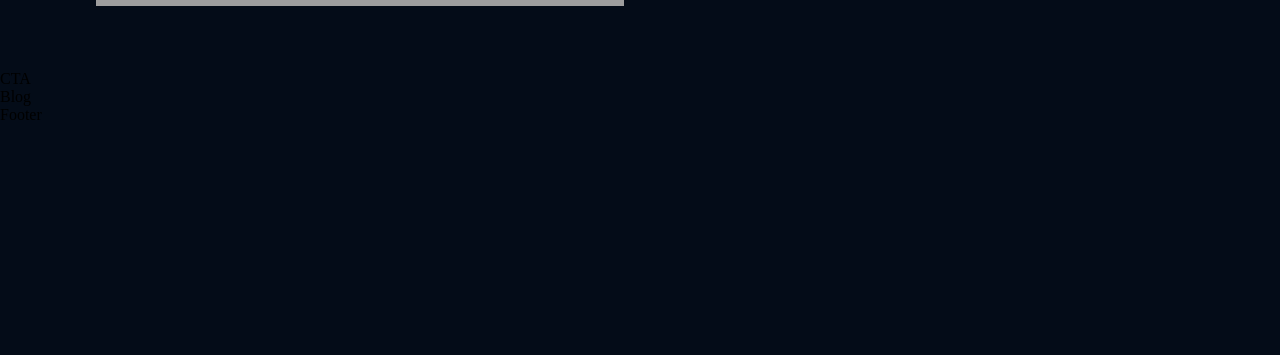
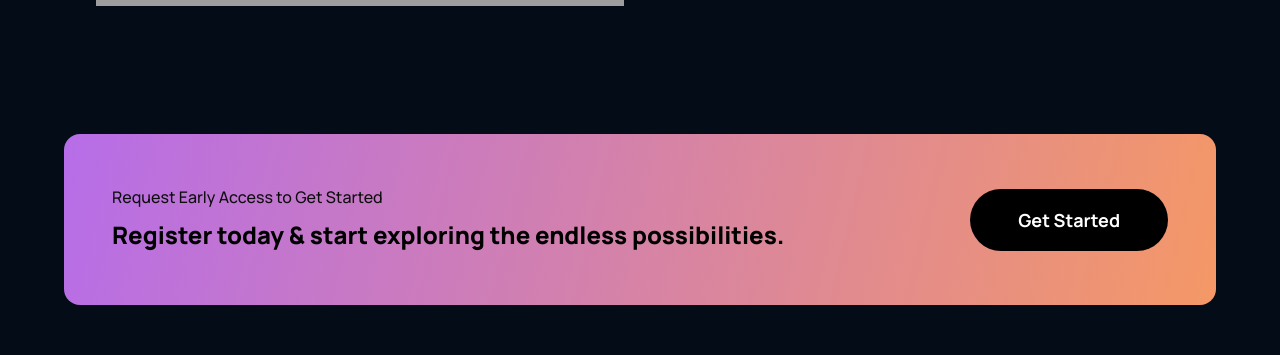
Before and after one commit to Jesus711/Modern-UI-UX-Website, a React (Create React App) app: page / in a window 1280 px wide. Shown: the part 2839-3194 px from the top of the page. Before the commit the page ends 2963 px from the top, so only its background shows below. Built offline with nearby package versions, Linux system fonts and the light colour scheme; grey boxes are pictures that could not be loaded.

Commit message:
Finished Click To Action section of webpage (CTA)

```diff
--- a/src/components/cta/CTA.jsx
+++ b/src/components/cta/CTA.jsx
@@ -1,9 +1,20 @@
 import React from 'react'
 import './cta.css'
 
+
+// Click To Action
 const CTA = () => {
   return (
-    <div>CTA</div>
+    <div className="gpt3__cta">
+      <div className="gpt3__cta-content">
+        <p>Request Early Access to Get Started</p>
+        <h3>Register today & start exploring the endless possibilities.</h3>
+      </div>
+      <div className="gpt3__cta-btn">
+        <button type="button">Get Started</button>
+      </div>
+
+    </div>
   )
 }
 
--- a/src/components/cta/cta.css
+++ b/src/components/cta/cta.css
@@ -0,0 +1,80 @@
+.gpt3__cta {
+    border-radius: 1rem;
+
+    display: flex;
+    flex-direction: row;
+    justify-content: space-between;
+    align-items: center;
+    background: var(--gradient-bar);
+    padding: 3rem;
+    margin: 4rem;
+}
+
+.gpt3__cta-content p {
+    font-family: var(--font-family);
+    font-weight: 500;
+    font-size: 16px;
+    line-height: 30px;
+    color: #0E0E0E;
+}
+
+.gpt3__cta-content h3 {
+    font-family: var(--font-family);
+    font-weight: 800;
+    font-size: 24px;
+    line-height: 45px;
+    color: #000;
+}
+
+
+.gpt3__cta-btn {
+    display: flex;
+    justify-content: center;
+    align-items: center;
+    margin-left: 2rem;
+}
+
+.gpt3__cta-btn button {
+    background: #000;
+    color: #FFF;
+
+    padding: 1rem 3rem;
+    border-radius: 40px;
+
+    font-family: var(--font-family);
+    font-weight: bold;
+    font-size: 18px;
+    line-height: 30px;
+
+    outline: none;
+    border: none;
+    cursor: pointer;
+    min-width: 150px;
+}
+
+@media screen and (max-width: 1200px) {
+    .gpt3__cta-btn button{
+        padding: 0.75rem 1.5rem;
+    }
+}
+
+@media screen and (max-width: 650px) {
+    .gpt3__cta {
+        flex-direction: column;
+    }
+
+    .gpt3__cta-btn {
+        margin: 2rem 0 0;
+    }
+}
+
+@media screen and (max-width: 550px) {
+    .gpt3__cta {
+        margin: 4rem 2rem;
+    }
+
+    .gpt3__cta-content h3 {
+        font-size: 20px;
+        line-height: 30px;
+    }
+}
```
